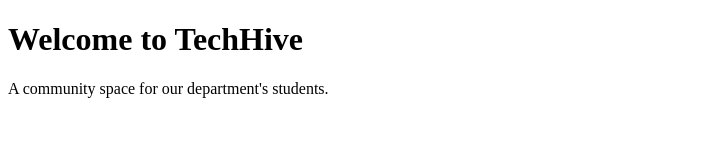
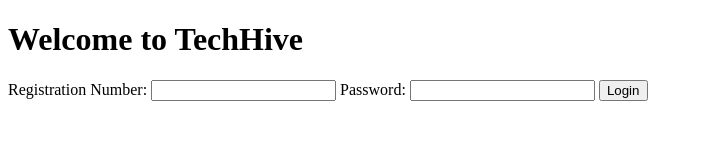
Before and after one commit to Anjana-C2007/TechHive, a plain HTML site: page index.html in a window 1280 px wide. Shown: the whole page, without its empty margins (0-703 px from the left). Drawn offline with Linux system fonts and the light colour scheme.

Commit message:
Add Login from UI

```diff
--- a/index.html
+++ b/index.html
@@ -1,10 +1,19 @@
-<!DOCTYPE html>
+ <!DOCTYPE html>
 <html>
 <head>
-  <title>TechHive</title>
+  <title>TechHive - Login</title>
+  <link rel="stylesheet" href="style.css">
 </head>
 <body>
   <h1>Welcome to TechHive</h1>
-  <p>A community space for our department's students.</p>
+  <form id="loginForm">
+    <label for="regno">Registration Number:</label>
+    <input type="text" id="regno" name="regno" required>
+
+    <label for="password">Password:</label>
+    <input type="password" id="password" name="password" required>
+
+    <button type="submit">Login</button>
+  </form>
 </body>
 </html>
```
